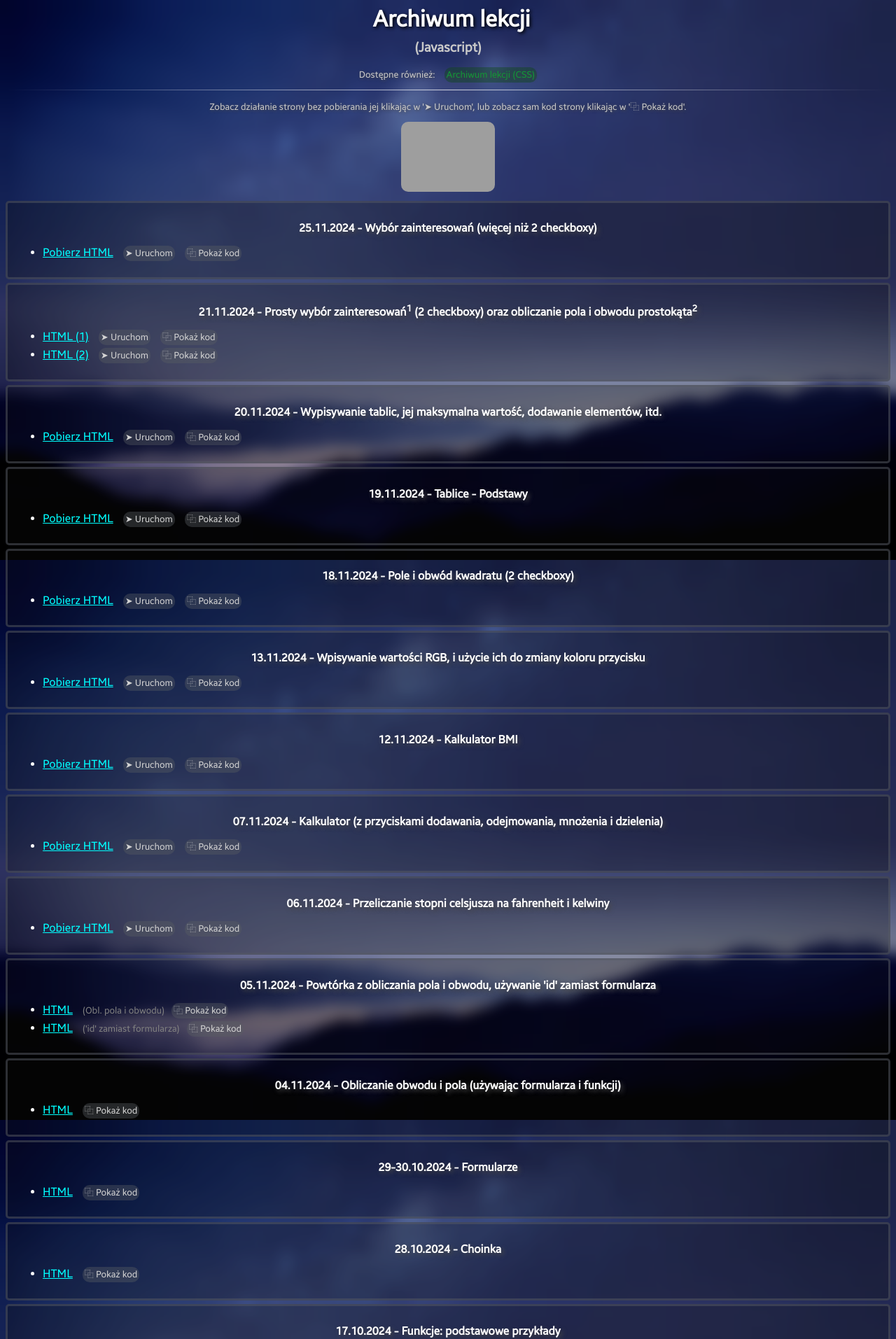
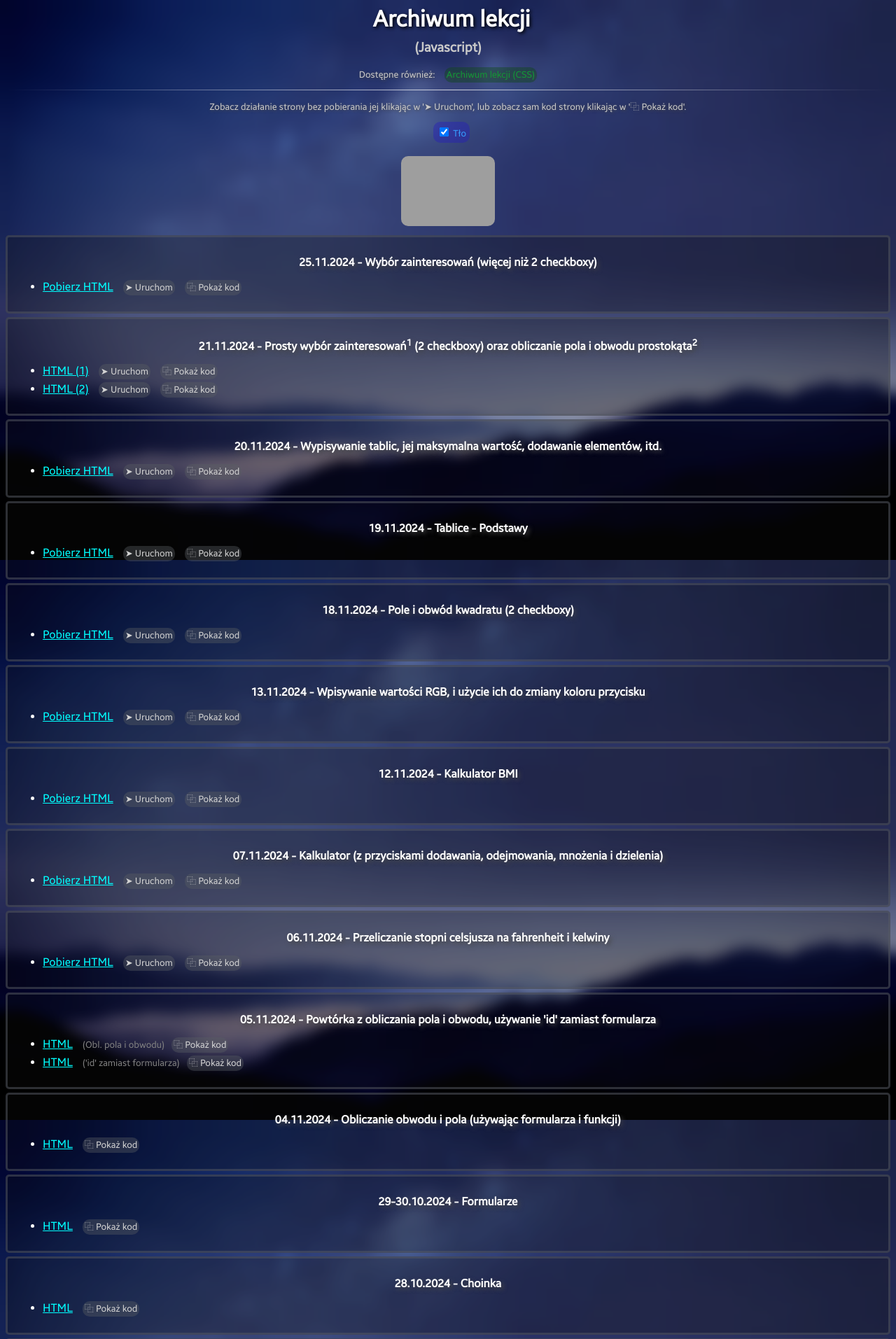
Before and after one commit to MaxMiL4N/archiwum_lekcji, a PHP site: page / in a window 1280 px wide. Shown: the top 1913 px of the page at 70% size. Run offline with PHP 8.4, Linux system fonts and the light colour scheme; grey boxes are pictures that could not be loaded.

Commit message:
little style update

```diff
--- a/css.css
+++ b/css.css
@@ -3,7 +3,7 @@
 @font-face { font-family: Fortnite; src: url('fortnite.otf'); }
 @font-face { font-family: Burbank; src: url('Burbank\ Big\ Condensed\ Black.otf'); }
 
-body.javascript{
+#javascript{
     font-family:SamsungSans;
     color:white;
     background-image: url("fU2C6T2yfT.png");
@@ -19,6 +19,26 @@ body.tworzenie_witryn{
     color:white;
     background: rgb(46,46,46);
     background: linear-gradient(0deg, rgb(23, 34, 25) 0%, rgb(70, 83, 71) 100%);
+}
+.checkbox_center{
+    display: block;
+    font-size:small;
+    background:none;
+    border:none;
+    margin-left:10px;
+    color:rgb(54, 158, 255);
+    text-decoration: none;
+    font-weight: 100;
+    background-color:rgba(37, 26, 189, 0.4);
+    border-radius: 10px;
+    padding: 5px;
+    width: fit-content;
+}
+.checkbox_center:hover{
+    color:rgb(255, 255, 255);
+    font-weight: 100;
+    box-shadow: 0px 0px 5px 0px;
+    transition: 0.2s;
 }
 h3{
     margin:10px;
--- /dev/null
+++ b/function_background.js
@@ -0,0 +1,27 @@
+if (background_checkbox.checked==true){
+    document.getElementById("javascript").style.backgroundImage = 'url("fU2C6T2yfT.png")';
+    document.getElementById("javascript").style.transition = '0.5s';
+    document.getElementById("label_checkbox_center").style.color = 'rgb(54, 158, 255)';
+    document.getElementById("label_checkbox_center").style.backgroundColor = 'rgba(37, 26, 189, 0.4)';
+}
+else {
+    document.getElementById("javascript").style.backgroundImage = 'url("no_bg.png")';
+    document.getElementById("javascript").style.transition = '0.5s';
+    document.getElementById("label_checkbox_center").style.color = '';
+    document.getElementById("label_checkbox_center").style.backgroundColor = '';
+}
+
+function change_background() {
+    if (background_checkbox.checked==true){
+        document.getElementById("javascript").style.backgroundImage = 'url("fU2C6T2yfT.png")';
+        document.getElementById("javascript").style.transition = '0.5s';
+        document.getElementById("label_checkbox_center").style.color = 'rgb(54, 158, 255)';
+        document.getElementById("label_checkbox_center").style.backgroundColor = 'rgba(37, 26, 189, 0.4)';
+    }
+    else {
+        document.getElementById("javascript").style.backgroundImage = 'url("no_bg.png")';
+        document.getElementById("javascript").style.transition = '0.5s';
+        document.getElementById("label_checkbox_center").style.color = 'lightgray';
+        document.getElementById("label_checkbox_center").style.backgroundColor = 'rgba(89, 92, 99, 0.4)';
+    }
+}
--- a/index.html
+++ b/index.html
@@ -12,7 +12,7 @@
     <meta content="#82aec0" data-react-helmet="true" name="theme-color" />
     <link rel="icon" href="https://i.imgur.com/P7LCAz9.png">
 </head>
-<body class="javascript">
+<body id="javascript">
         <script>
 
         function redirect_witryny() {
@@ -44,13 +44,15 @@
     <script src="warning_toggle.js"></script>
     <script src="warning_off.js"></script>
     <script src="cat_clicker.js"></script>
+    <script src="function_background.js"></script>
 
     <p class="info">Zobacz działanie strony bez pobierania jej klikając w '➤ Uruchom', lub zobacz sam kod strony klikając w '⿻ Pokaż kod'.</p>
+    <center><label class="checkbox_center" id="label_checkbox_center"><input type="checkbox" id="background_checkbox" checked="checked" onclick="change_background()"> Tło</label></center><br>
     <img src="cat-gif.gif" height="100px" class="cat_image" onclick="klikniecie_kici()">
     <p id="kici_counter" class="info"></p>
 
     <script>
-        console.log("Last update: 12.11.2024 22:30");
+        console.log("Last update: 25.11.2024 22:30");
     </script>
 
     <div class="day">
```
Also changed, not shown: no_bg.png (added).
